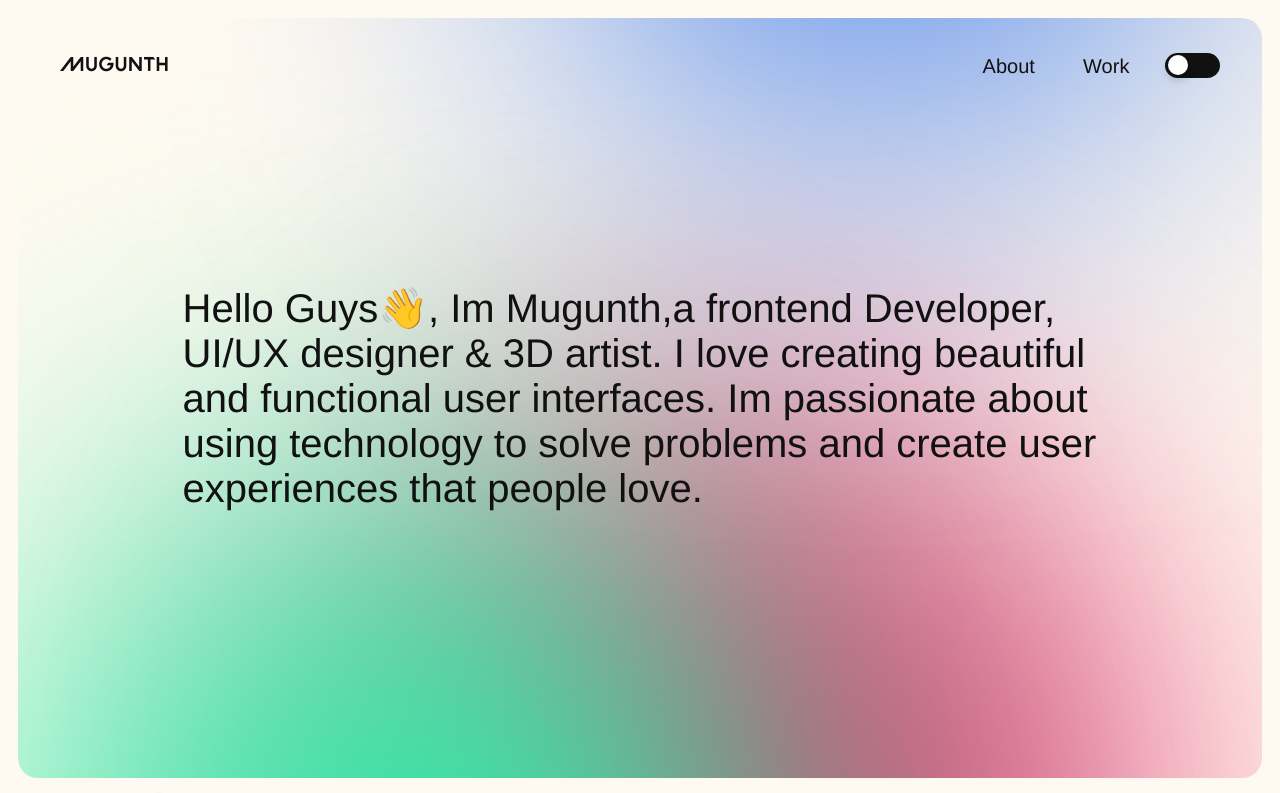
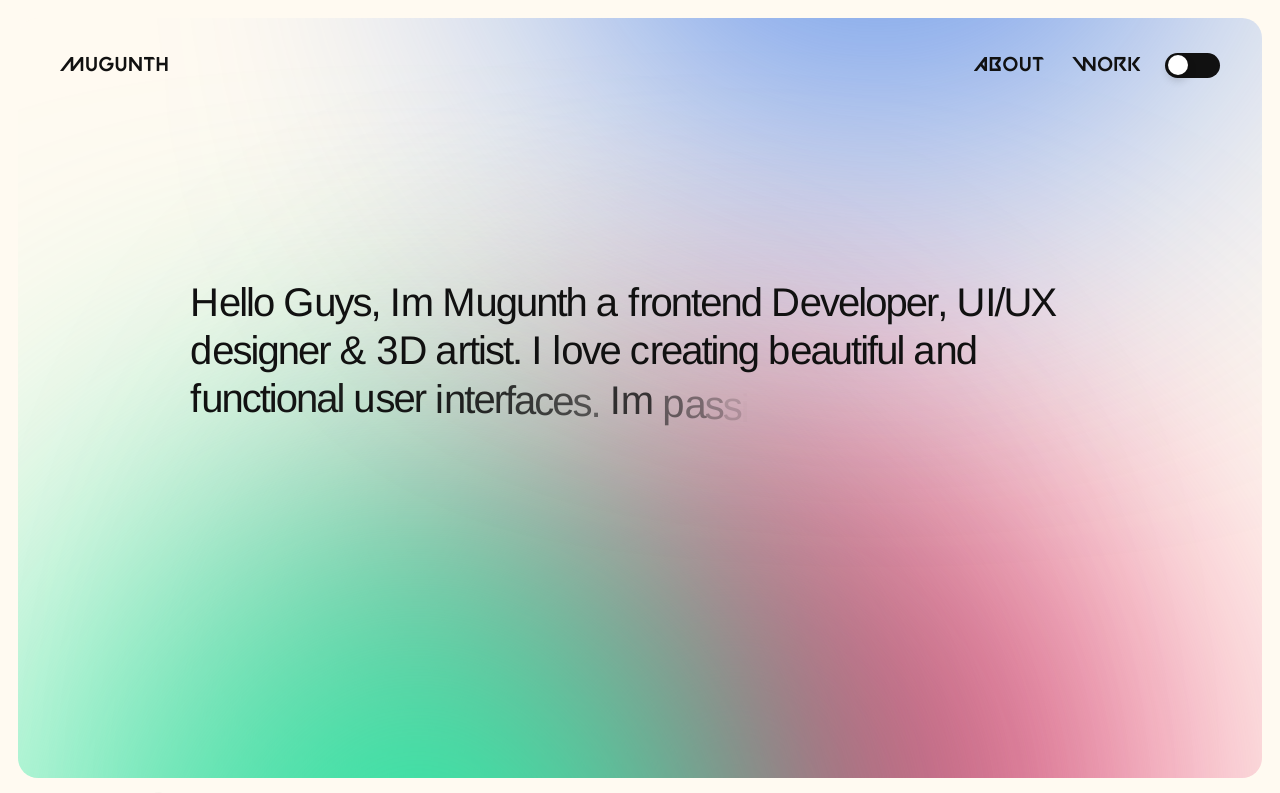
Before and after one commit to Mugunth148/Zendex-vite, a React (Vite) app: page / in a window 1280 px wide. Shown: the top 793 px of the page. Built offline with nearby package versions, Linux system fonts and the light colour scheme.

Commit message:
animated  hero text

```diff
--- a/index.html
+++ b/index.html
@@ -9,6 +9,5 @@
   <body>
     <div id="root"></div>
 <script type="module" src="/src/index.jsx"></script>
-<script src="https://cdn.jsdelivr.net/gh/ArthurPDev/KreativeScroll@main/kreativesmooth.js"></script>
   </body>
 </html>
--- /dev/null
+++ b/src/animations/Hero/Hero.jsx
@@ -0,0 +1,105 @@
+import { useEffect } from "react";
+import "./Hero.scss";
+import styled from "styled-components";
+import { useAnimation, motion } from "framer-motion";
+import { useInView } from "react-intersection-observer";
+
+const Title = styled.h2`
+  font-size: 2.5rem;
+  font-weight: 400;
+  max-width: 900px;
+  line-height: 1.2;
+
+  @media (max-width: 768px) {
+    font-size: 2rem;
+    width: 325px;
+    line-height: 1.2;
+    height: 450px;
+    text-align: start;
+    margin-left: 20px;
+  }
+`;
+
+const Word = styled(motion.span)`
+  display: inline-block;
+  margin-right: 0.25em;
+  white-space: nowrap;
+`;
+
+const Character = styled(motion.span)`
+  display: inline-block;
+  margin-right: -0.05em;
+`;
+
+export default function Hero() {
+  const text = " Hello Guys, Im Mugunth a frontend Developer, UI/UX designer & 3D artist. I love creating beautiful and functional user interfaces. Im passionate about using technology to solve problems and create user experiences that people love.";
+
+  const ctrls = useAnimation();
+
+  const { ref, inView } = useInView({
+    threshold: 0.3,
+    triggerOnce: true,
+  });
+
+  useEffect(() => {
+    if (inView) {
+      ctrls.start("visible");
+    }
+    if (!inView) {
+      ctrls.start("hidden");
+    }
+  }, [ctrls, inView]);
+
+  const wordAnimation = {
+    hidden: {},
+    visible: {},
+  };
+
+  const characterAnimation = {
+    hidden: {
+      opacity: 0,
+      y: `0.25em`,
+    },
+    visible: {
+      opacity: 1,
+      y: `0em`,
+      transition: {
+        duration: 1,
+        ease: [0.2, 0.65, 0.3, 0.9],
+      },
+    },
+  };
+
+  return (
+    <Title aria-label={text} role="heading">
+      {text.split(" ").map((word, index) => {
+        return (
+          <Word
+            ref={ref}
+            aria-hidden="true"
+            key={index}
+            initial="hidden"
+            animate={ctrls}
+            variants={wordAnimation}
+            transition={{
+              delayChildren: index * 0.25,
+              staggerChildren: 0.05,
+            }}
+          >
+            {word.split("").map((character, index) => {
+              return (
+                <Character
+                  aria-hidden="true"
+                  key={index}
+                  variants={characterAnimation}
+                >
+                  {character}
+                </Character>
+              );
+            })}
+          </Word>
+        );
+      })}
+    </Title>
+  );
+}
--- /dev/null
+++ b/src/animations/Hero/Hero.scss
@@ -0,0 +1,14 @@
+@import '../../sass/variables';
+
+* {
+    font-family:PP, Helvetica;
+}
+
+span {
+    display: inline-block;
+    color: var(--secondary);
+}
+
+span:nth-child(1){
+    margin-right: 0;
+}
--- /dev/null
+++ b/src/animations/Text/AnimatedText.jsx
@@ -0,0 +1,90 @@
+import { motion } from "framer-motion";
+import PropTypes from "prop-types";
+
+const Wrapper = ({ children }) => {
+  // We'll do this to prevent wrapping of words using CSS
+  return <span className="word-wrapper">{children}</span>;
+};
+
+Wrapper.propTypes = {
+  children: PropTypes.node.isRequired,
+};
+
+export { Wrapper };
+
+
+// Map API "type" values to JSX tag names
+const tagMap = {
+  inputText: "p",
+};
+
+const AnimatedCharacters = (props) => {
+  // Framer Motion variant object, for controlling animation
+  const item = {
+    hidden: {
+      y: "200%",
+      transition: { ease: [0.455, 0.03, 0.515, 0.955], duration: 0.85 },
+    },
+    visible: {
+      y: 0,
+      transition: { ease: [0.455, 0.03, 0.515, 0.955], duration: 0.75 },
+    },
+  };
+
+  // Split each word of props.text into an array
+  const splitWords = props.text.split(" ");
+
+  // Create a storage array
+  const words = [];
+
+  // Push each word into the words array
+  for (const [, item] of splitWords.entries()) {
+    words.push(item.split(""));
+  }
+
+  // Add a space ("\u00A0") to the end of each word
+  words.map((word) => {
+    return word.push("\u00A0");
+  });
+
+  // Get the tag name from tagMap
+  const Tag = tagMap[props.type] || "p";
+
+  return (
+    <Tag>
+      {words.map((word, index) => {
+        return (
+          // Wrap each word in the Wrapper component
+          <Wrapper key={index}>
+            {words[index].flat().map((element, index) => {
+              return (
+                <span
+                  style={{
+                    overflow: "hidden",
+                    display: "inline-block",
+                  }}
+                  key={index}
+                >
+                  <motion.span
+                    style={{ display: "inline-block" }}
+                    variants={item}
+                  >
+                    {element}
+                  </motion.span>
+                </span>
+              );
+            })}
+          </Wrapper>
+        );
+      })}
+    </Tag>
+  );
+};
+
+// PropTypes for type and text
+AnimatedCharacters.propTypes = {
+  type: PropTypes.string.isRequired,
+  text: PropTypes.string.isRequired,
+};
+
+export default AnimatedCharacters;
--- /dev/null
+++ b/src/animations/index.js
@@ -0,0 +1,2 @@
+export {default as Hero} from './Hero';
+export {default as AnimatedText} from './Text/AnimatedText';
--- a/src/components/Nav/Nav.jsx
+++ b/src/components/Nav/Nav.jsx
@@ -1,7 +1,8 @@
 import { Link } from "react-router-dom"
 import './Nav.scss'
+function Nav() {
 
-function Nav() {
+
 
     const setDarkMode = () => {
         document.querySelector('html').setAttribute('data-theme', 'dark');
--- a/src/components/Nav/Nav.scss
+++ b/src/components/Nav/Nav.scss
@@ -42,7 +42,7 @@
             transition: all 0.9s ease;
             display: flex;
             flex-direction: column;
-
+            font-family: Valorant;
 
 
            }
--- a/src/container/Home/Home.jsx
+++ b/src/container/Home/Home.jsx
@@ -1,20 +1,44 @@
 import  "./Home.scss"
+// import AnimatedText from "../../animations/Text/AnimatedText"
+import { motion } from "framer-motion"
 import { Overview} from "../../components"
 import { Outlet } from "react-router-dom"
+import Hero from "../../animations/Hero/Hero"
+
 
 const Home = () => {
+
+  // const placeholderText = [
+  //   { type: "inputText", text: "Hello Guys, Im Mugunth,a frontend Developer, UI/UX designer & 3D artist. I love creating beautiful and dynamic user interfaces. Im passionate about using technology to solve problems and create user experiences that people love."}
+  // ];
+
+  // const container = {
+  //   visible: {transition: {staggerChildren: 0.025}}
+  // };
+
   return (
     <>
-    <div className="ball-container" id="home">
-    <h1 className="hero-content">
-      Hello Guys👋, Im Mugunth,a frontend Developer, UI/UX designer & 3D artist. I love creating
-       beautiful and functional user interfaces. Im passionate about using technology to
-       solve problems and create user experiences that people love.
-    </h1>
+    <motion.div className="ball-container" id="home"
+    initial={{opacity:0.5,y:20}}
+    animate={{opacity: 1, y:0}}
+    transition={{duration: 1}}>
+    {/* <motion.div
+      className="Hero-container"
+      initial="hidden"
+      animate="visible"
+      variants={container}
+      >
+      <div className="container">
+        {placeholderText.map((item, index) => {
+          return <AnimatedText {...item} key={index} />;
+        })}
+      </div>
+    </motion.div> */}
+      <Hero />
       <div  className="pink-ball"></div>
-      <div className="blue-ball" ></div>
-      <div className="yellow-ball"></div>
-    </div>
+      <div  className="blue-ball" ></div>
+      <div  className="yellow-ball"></div>
+    </motion.div>
     <Overview />
     <Outlet />
     </>
--- a/src/container/Home/Home.scss
+++ b/src/container/Home/Home.scss
@@ -1,13 +1,19 @@
 @import '../../sass/variables';
 
-.hero-content {
+  .hero-container{
+    z-index: 2;
+    text-align: center;
+  }
+
+  .container{
     z-index: 1;
     color: var(--secondary);
     font-family:  PP,helvetica,arial,sans-serif;
     font-size: 40px;
     font-weight: 50;
-    width: 915px;
     line-height: 45px;
+    max-width: 915px;
+    margin: 0 auto;
   }
 
   .ball-container {
```
Also changed, not shown: package.json (+4 -3 lines), 1 other file (tests, documents, lock files or other folders).
